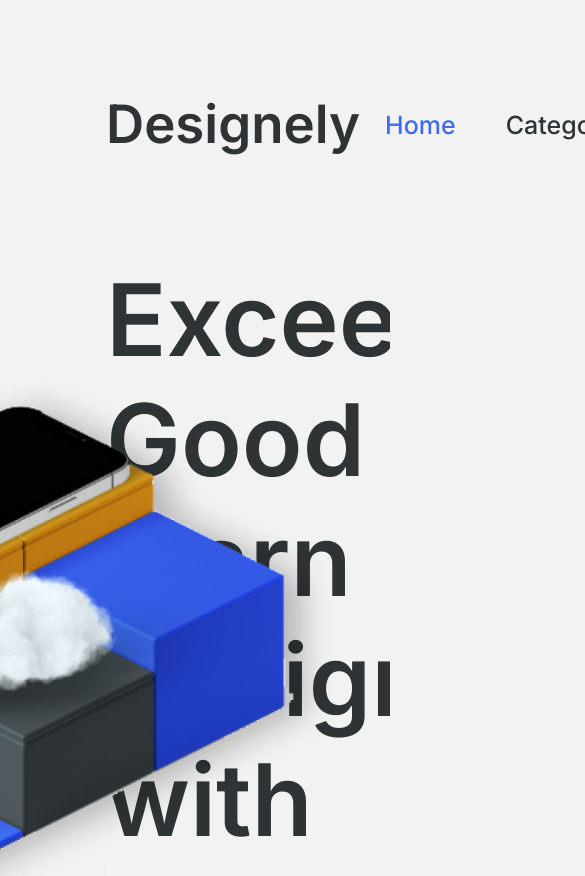
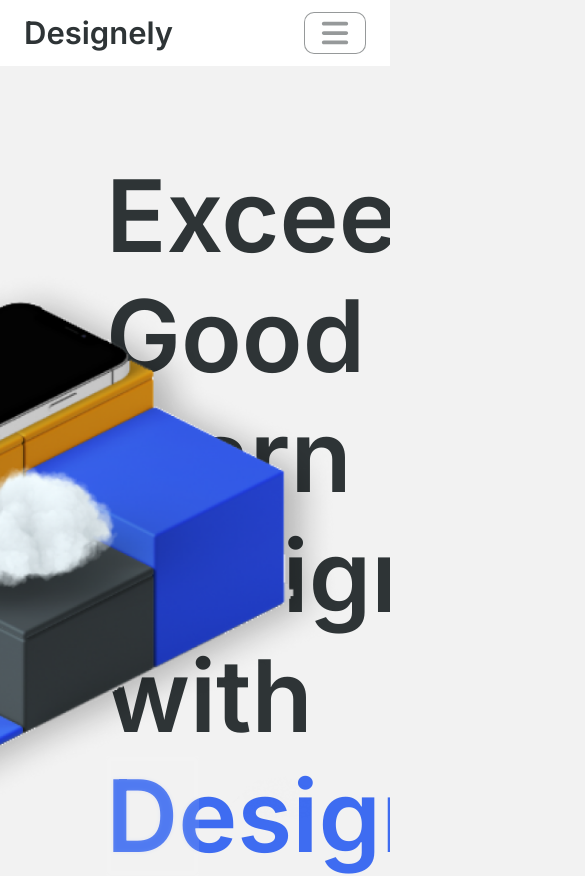
Before and after one commit to idembele70/designely, a React (Create React App) app: page / in a window 390 px wide. Shown: the top 876 px of the page, 585 px wide, since content can reach past the window. Built offline with nearby package versions, Linux system fonts and the light colour scheme.

Commit message:
[Header] Fully responsive

```diff
--- /dev/null
+++ b/src/component/icon/Bars.tsx
@@ -0,0 +1,21 @@
+import React from "react";
+import styled from "styled-components";
+
+const Svg = styled.svg`
+  display: block;
+  height: 30px;
+  width: 30px;
+`;
+const Path = styled.path`
+  fill: ${({ theme }) => theme.palette.primary.light};
+`;
+const Bars = () => {
+  return (
+    <Svg xmlns="http://www.w3.org/2000/svg" viewBox="0 0 448 512">
+      <Path d="M0 96C0 78.3 14.3 64 32 64H416c17.7 0 32 14.3 32 32s-14.3 32-32 32H32C14.3 128 0 113.7 0 96zM0 256c0-17.7 14.3-32 32-32H416c17.7 0 32 14.3 32 32s-14.3 32-32 32H32c-17.7 0-32-14.3-32-32zM448 416c0 17.7-14.3 32-32 32H32c-17.7 0-32-14.3-32-32s14.3-32 32-32H416c17.7 0 32 14.3 32 32z" />
+    </Svg>
+  );
+};
+
+export default Bars;
+//<!--! Font Awesome Pro 6.3.0 by @fontawesome - https://fontawesome.com License - https://fontawesome.com/license (Commercial License) Copyright 2023 Fonticons, Inc. -->
--- a/src/component/tools/Header.tsx
+++ b/src/component/tools/Header.tsx
@@ -1,18 +1,67 @@
-import React from "react";
+import React, { useState } from "react";
 import { Link, NavLink } from "react-router-dom";
 import styled from "styled-components";
+import { LGDown, XLDown, XSDown, XXLDown } from "../../utils/responsive";
+import Bars from "../icon/Bars";
 const Container = styled.div`
   padding: 80px 106px 0;
   display: flex;
   justify-content: space-between;
   align-items: center;
+  flex-wrap: wrap;
+  background-color: ${({ theme }) => theme.palette.common.white};
+  ${XXLDown({
+    padding: "12px 48px",
+  })}
+  ${LGDown({
+    padding: "12px 24px",
+  })}
 `;
-const LogoContainer = styled(Link)``;
+const LogoContainer = styled(Link)`
+  flex: 0.21;
+`;
 const Logo = styled.h1`
   color: ${({ theme }) => theme.palette.primary.main};
   font-size: 3.3rem;
+  ${LGDown({
+    fontSize: "calc(1.425rem + 2.1vw)",
+  })}
 `;
-const Navbar = styled.div``;
+interface NavbarAndSignWrapperProps {
+  expanded: boolean;
+}
+const NavbarAndSignWrapper = styled.div<NavbarAndSignWrapperProps>`
+  flex: 0.79;
+  display: flex;
+  justify-content: space-between;
+  align-items: center;
+  transition: max-height 350ms ease;
+  overflow: hidden;
+  ${({ expanded }) =>
+    XLDown({
+      flexBasis: "100%",
+      flexDirection: "column",
+      alignItems: "flex-start",
+      flexGrow: 1,
+      maxHeight: expanded ? 550 : 0,
+    })}
+  ${({ expanded }) =>
+    XSDown({
+      maxHeight: expanded ? 646 : 0,
+    })}
+`;
+const Navbar = styled.nav`
+  display: flex;
+  width: 100%;
+  ${({ theme }) =>
+    XLDown({
+      flexDirection: "column",
+      padding: "16px 24px 16px 0",
+      backgroundColor: theme.palette.secondary.darker,
+      margin: "20px 0",
+      borderRadius: theme.borderRadius.small,
+    })}
+`;
 const NavItem = styled(NavLink)`
   color: ${({ theme }) => theme.palette.primary.main};
   padding: 25px;
@@ -23,11 +72,21 @@ const NavItem = styled(NavLink)`
   &:hover {
     color: ${({ theme }) => theme.palette.secondary.main};
   }
+  ${({ theme }) =>
+    XLDown({
+      color: theme.palette.common.white,
+    })}
 `;
-const SignContainer = styled.div``;
+const SignContainer = styled.div`
+  display: flex;
+  ${XSDown({
+    flexDirection: "column",
+  })}
+`;
 export const Button = styled(Link)`
   border: 1px solid ${({ theme }) => theme.palette.secondary.main};
   padding: 20px 30px;
+  white-space: nowrap;
   border-radius: ${({ theme }) => theme.borderRadius.small};
   color: ${({ theme }) => theme.palette.primary.main};
   filter: drop-shadow(0px 4px 4px ${({ theme }) => theme.boxShadow});
@@ -42,14 +101,41 @@ export const Button = styled(Link)`
 `;
 const SignIn = styled(Button)`
   margin-right: 30px;
+  ${XSDown({
+    marginRight: 0,
+    marginBottom: 10,
+  })}
 `;
 const SignUp = styled(Button)``;
+const BarsContainer = styled.button`
+  border: 1px solid ${({ theme }) => theme.palette.primary.light};
+  background-color: ${({ theme }) => theme.palette.common.white};
+  padding: 5px 15px;
+  border-radius: ${({ theme }) => theme.borderRadius.XSmall};
+  cursor: pointer;
+  display: none;
+  transition: box-shadow 150ms ease-in-out;
+  &:focus {
+    box-shadow: 0 0 0 0.25rem;
+  }
+  ${XLDown({
+    display: "initial",
+  })}
+`;
 const Header = () => {
+  const [expanded, setExpanded] = useState(false);
+  const handleExpand = () => {
+    setExpanded(!expanded);
+  };
   return (
     <Container>
       <LogoContainer to="/">
         <Logo>Designely</Logo>
       </LogoContainer>
+      <BarsContainer onClick={handleExpand}>
+        <Bars />
+      </BarsContainer>
+      <NavbarAndSignWrapper expanded={expanded}>
         <Navbar>
           <NavItem to="/">Home</NavItem>
           <NavItem to="/category">Category</NavItem>
@@ -61,6 +147,7 @@ const Header = () => {
           <SignIn to="/signin">Sign in</SignIn>
           <SignUp to="/signup">Sign up</SignUp>
         </SignContainer>
+      </NavbarAndSignWrapper>
     </Container>
   );
 };
--- a/src/types/styled.d.ts
+++ b/src/types/styled.d.ts
@@ -9,6 +9,7 @@ declare module "styled-components" {
   export interface DefaultTheme {
     borderColor: string;
     borderRadius: {
+      XSmall: string,
       small: string,
       medium: string,
       large: string
--- /dev/null
+++ b/src/utils/responsive.ts
@@ -0,0 +1,31 @@
+import { CSSObject, css } from "styled-components";
+
+// Breakpoints Defined By using MUI's
+export function XXLDown(props: CSSObject) {
+  return css`
+  @media only screen and ( max-width: 1920px){
+    ${props}
+  }
+  `
+}
+export function XLDown(props: CSSObject) {
+  return css`
+  @media only screen and ( max-width: 1536px){
+    ${props}
+  }
+  `
+}
+export function LGDown(props: CSSObject) {
+  return css`
+  @media only screen and ( max-width: 1200px){
+    ${props}
+  }
+  `
+}
+export function XSDown(props: CSSObject) {
+  return css`
+  @media only screen and ( max-width: 576px){
+    ${props}
+  }
+  `
+}
--- a/src/utils/theme.ts
+++ b/src/utils/theme.ts
@@ -3,6 +3,7 @@ import { DefaultTheme } from "styled-components";
 export const defaultTheme: DefaultTheme = {
   borderColor: "rgba(0,0,0,0.15)",
   borderRadius: {
+    XSmall: "10px",
     small: "15px",
     medium: "20px",
     large: "30px"
```
Lines whose indentation alone changed are shown as unchanged.
